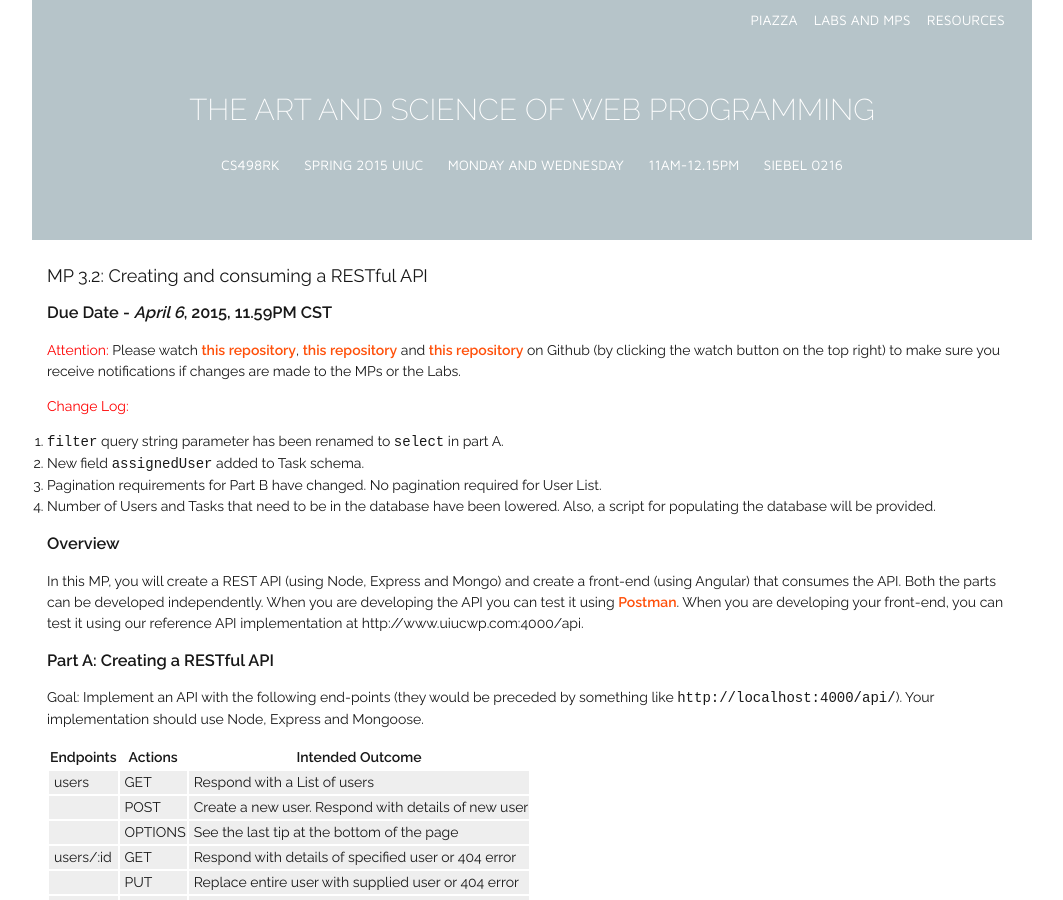
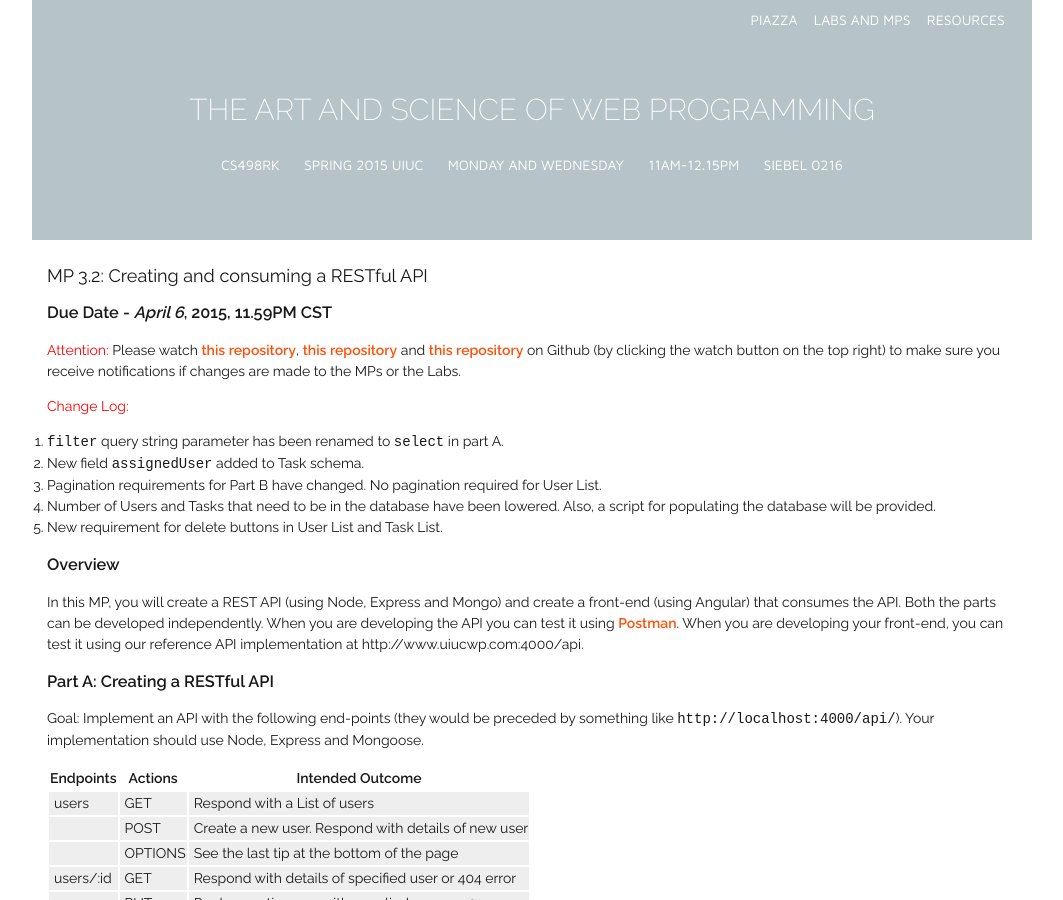
Before and after one commit to biplabdeka/fa2016, a Jekyll site: the page built from _posts/2015-3-17-MP-3.md, in a window 1280 px wide and 900 px high. Shown: the whole window, without its empty margins (108-1171 px from the left). Built offline with Jekyll 4.4.1, drawn with Linux system fonts in a browser that asks for light colours; nearby versions of some CDN libraries; Markdown is read by kramdown in place of the engine named in the settings.

Commit message:
added requirement for delete buttons in the user and task lists

```diff
--- a/_posts/2015-3-17-MP-3.md
+++ b/_posts/2015-3-17-MP-3.md
@@ -14,6 +14,7 @@ due: April 6, 11.59PM CST
 2. New field `assignedUser` added to Task schema.
 3. Pagination requirements for Part B have changed. No pagination required for User List.
 4. Number of Users and Tasks that need to be in the database have been lowered. Also, a script for populating the database will be provided.
+5. New requirement for delete buttons in User List and Task List.
 
 ###Overview
 
```
